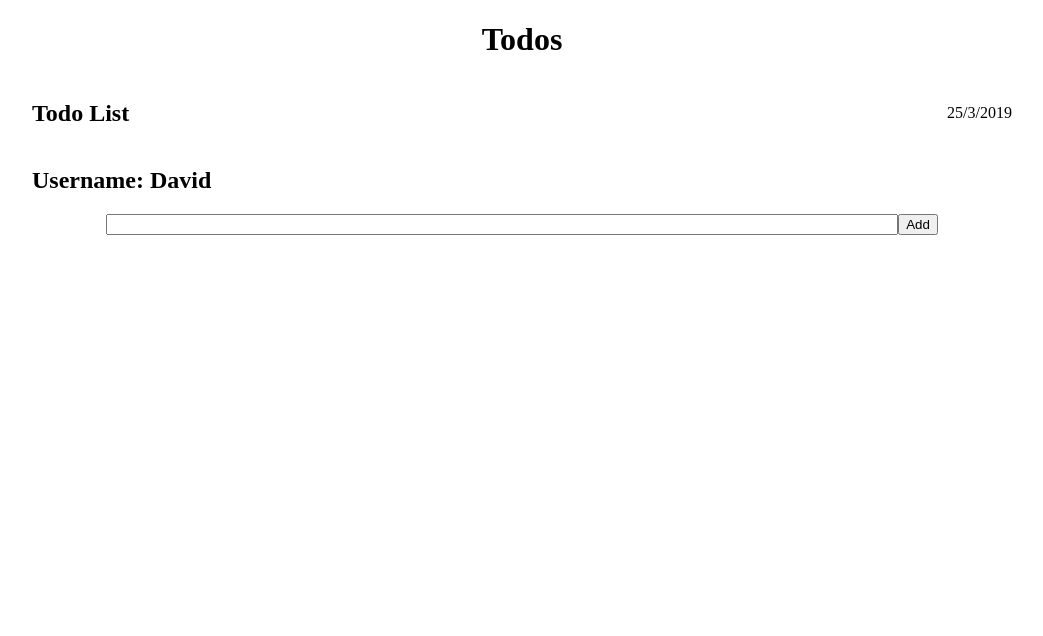
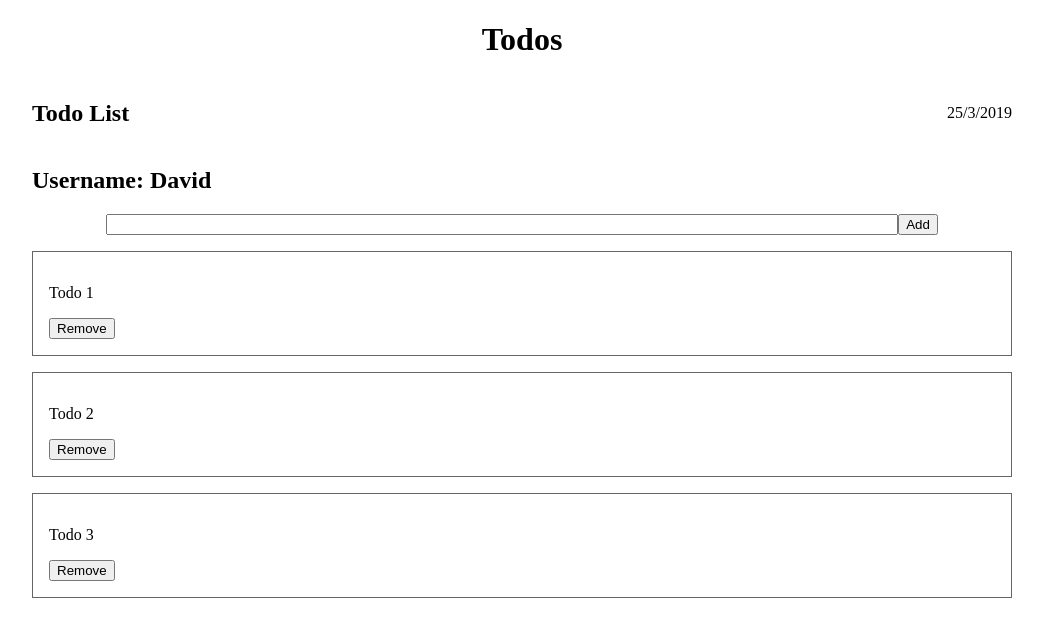
Before and after one commit to MarsBased/angular-crash-course, an Angular app: page / in a window 1280 px wide. Shown: the top 636 px of the page, without its empty margins (118-1161 px from the left). Built offline with nearby package versions, Linux system fonts and the light colour scheme.

Commit message:
Add todos service

```diff
--- a/src/app/app.module.ts
+++ b/src/app/app.module.ts
@@ -12,6 +12,7 @@ import { ClickDirective } from './directives/alert.directive';
 import { CustomDateFormatPipe } from './pipes/date.pipe';
 import { SortPipe } from './pipes/sort.pipe';
 import { UsersService } from './services/users.service';
+import { TodosService } from './services/todos.service';
 
 @NgModule({
   declarations: [
@@ -31,7 +32,7 @@ import { UsersService } from './services/users.service';
     SortPipe
   ],
   imports: [BrowserModule, FormsModule],
-  providers: [UsersService],
+  providers: [UsersService, TodosService],
   bootstrap: [AppComponent]
 })
 export class AppModule {}
--- a/src/app/components/todo-list/todo-list.component.ts
+++ b/src/app/components/todo-list/todo-list.component.ts
@@ -1,4 +1,5 @@
 import { Component } from '@angular/core';
+import { TodosService } from '../../services/todos.service';
 
 @Component({
   selector: 'app-todo-list',
@@ -6,6 +7,10 @@ import { Component } from '@angular/core';
 })
 export class TodoListComponent {
   todoList: string[] = [];
+
+  constructor(private todosService: TodosService) {
+    this.todoList = this.todosService.getTodos();
+  }
 
   onAddTodo(newTodo: string): void {
     this.todoList.push(newTodo);
--- /dev/null
+++ b/src/app/services/todos.service.ts
@@ -0,0 +1,8 @@
+import { Injectable } from '@angular/core';
+
+@Injectable()
+export class TodosService {
+  getTodos(): string[] {
+    return ['Todo 3', 'Todo 1', 'Todo 2'];
+  }
+}
```
Also changed, not shown: 1 other file (tests, documents, lock files or other folders).
